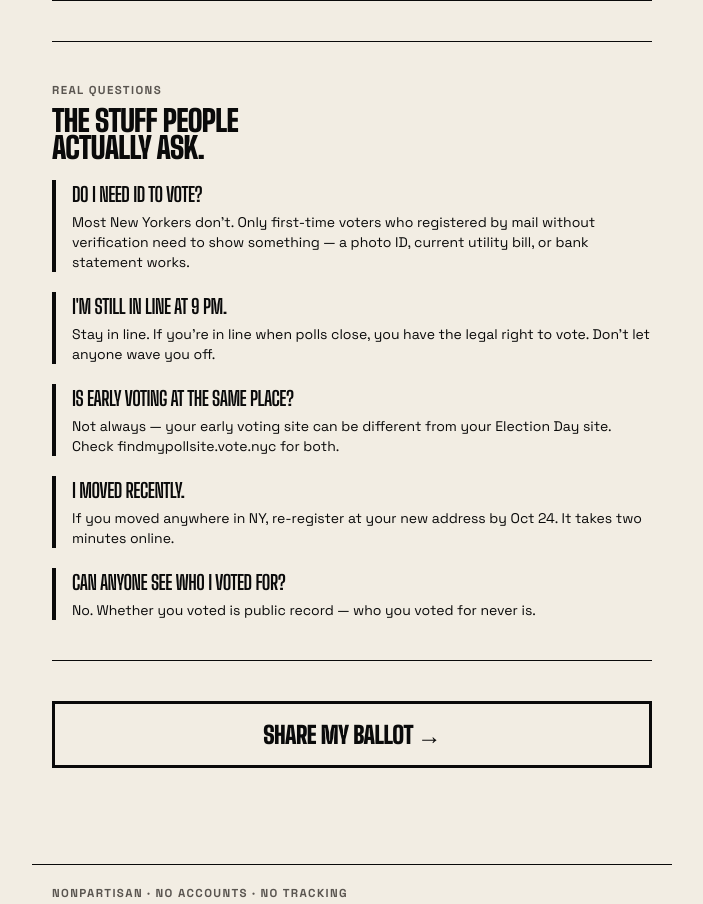
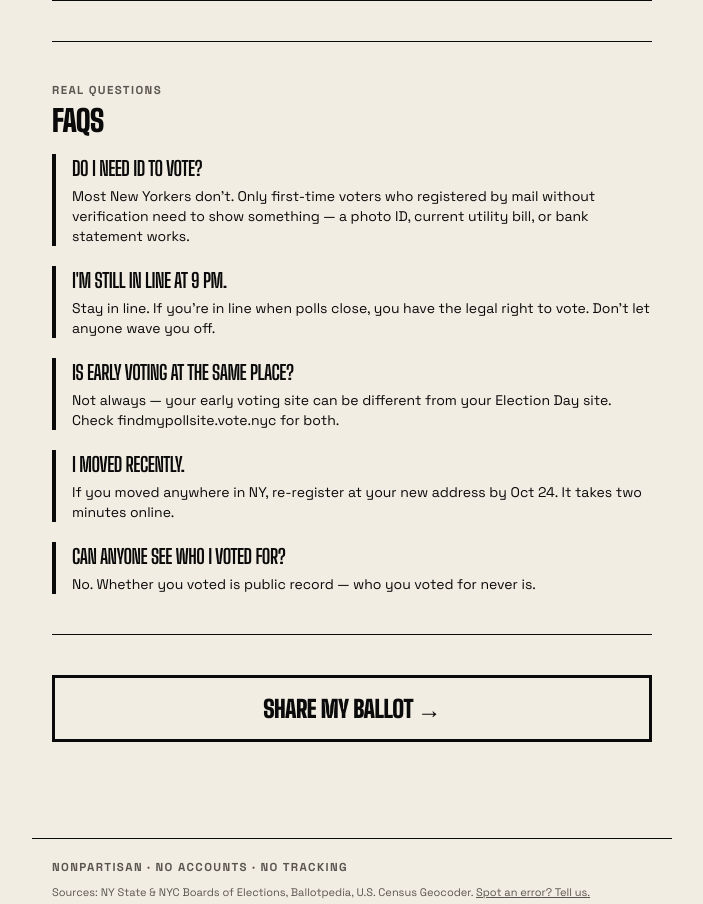
Before and after one commit to iwtaylor777/ballot-nyc, a Next.js app: page /plan in a window 1280 px wide. Shown: the part 1089-1993 px from the top of the page, without its empty margins (288-991 px from the left). Built offline with nearby package versions, Linux system fonts and the light colour scheme.

Commit message:
Update page.tsx

```diff
--- a/app/plan/page.tsx
+++ b/app/plan/page.tsx
@@ -191,9 +191,7 @@ export default function PlanPage() {
       <section>
         <p className="stamp text-muted">REAL QUESTIONS</p>
         <h2 className="poster mt-2 text-3xl">
-          THE STUFF PEOPLE
-          <br />
-          ACTUALLY ASK.
+          FAQs
         </h2>
         <dl className="mt-5 space-y-5">
           {FAQ.map((f) => (
```
